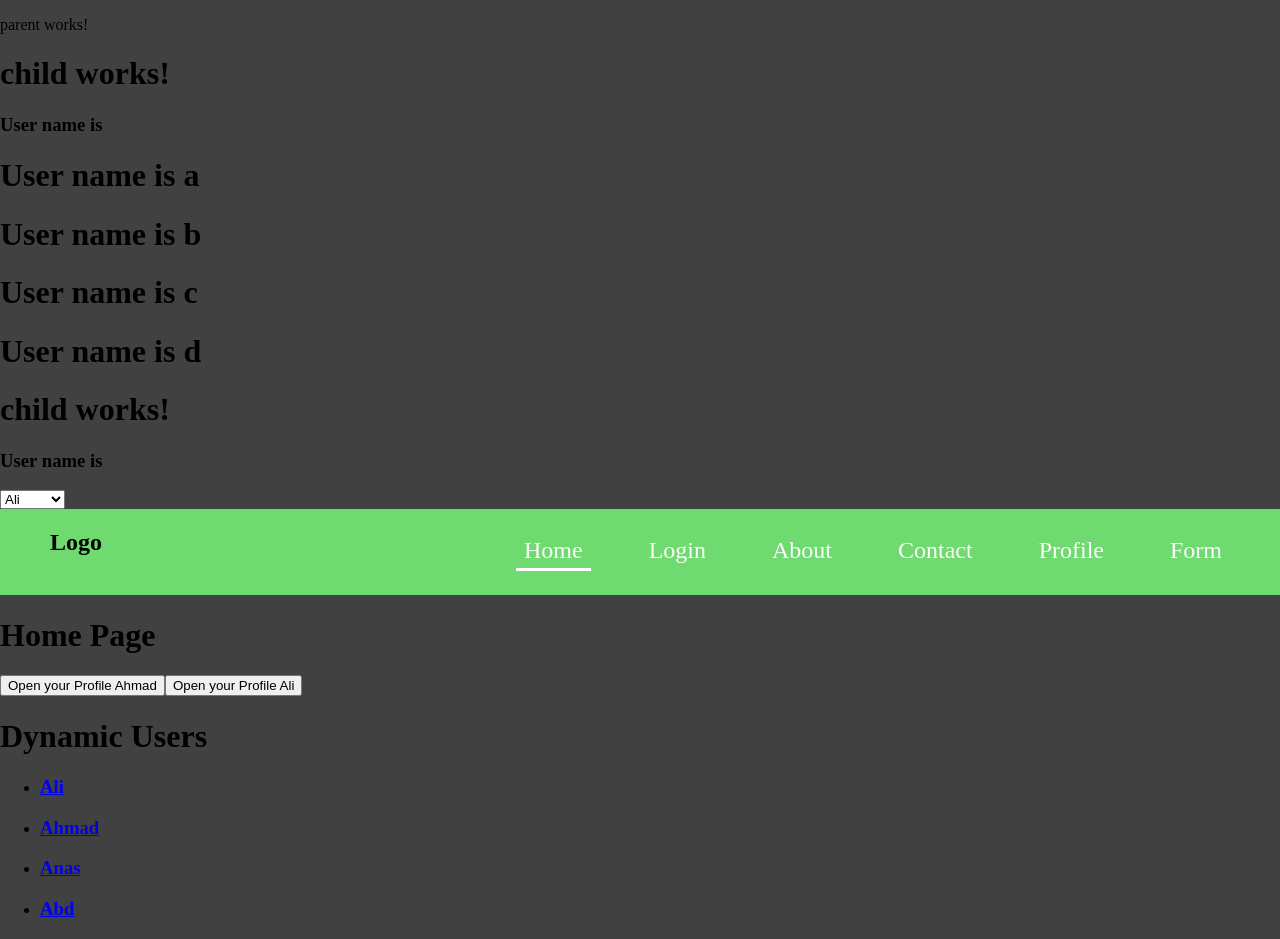
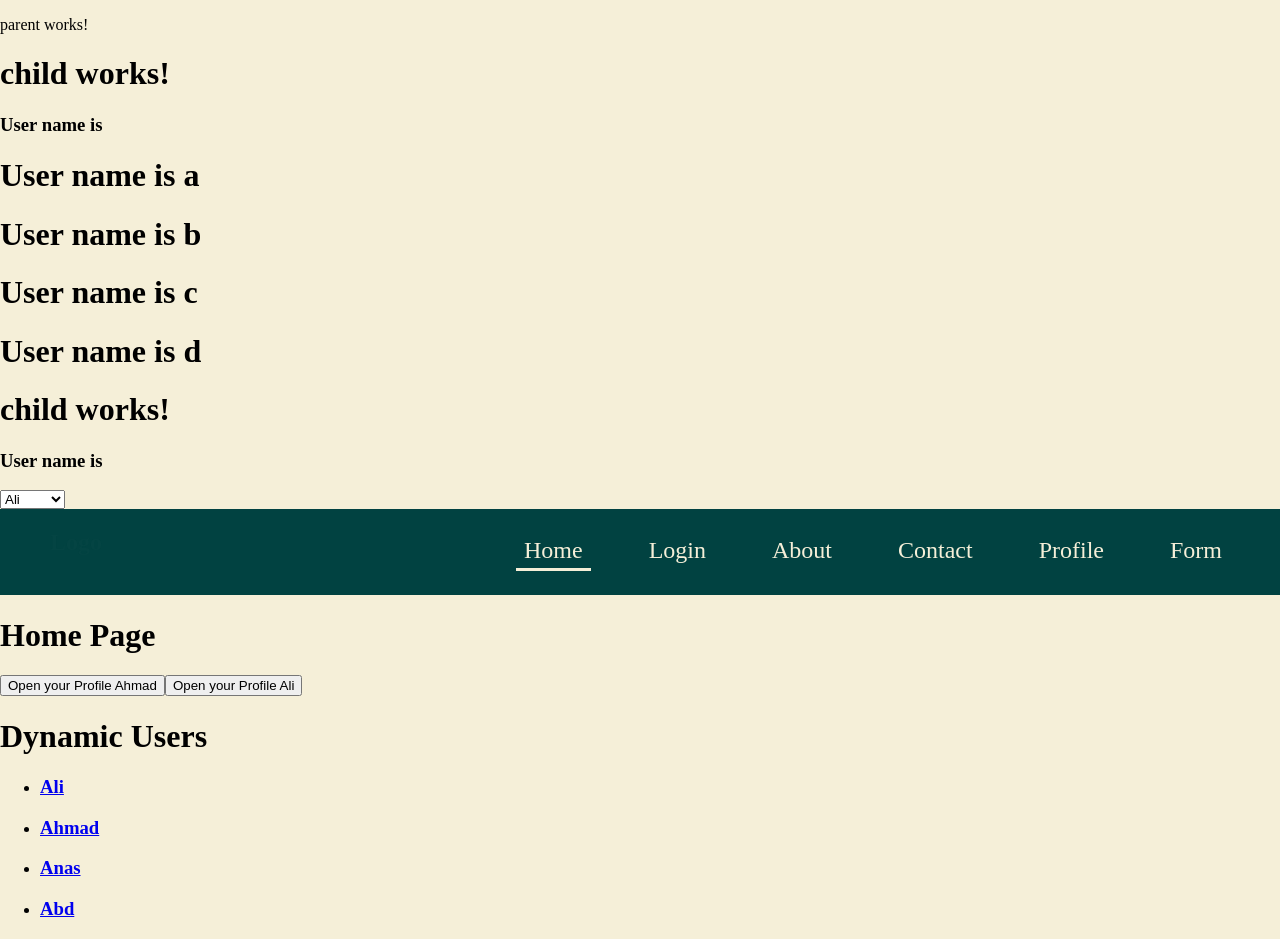
Before and after one commit to Muz1058/Angular, an Angular app: page / in a window 1280 px wide. Built offline with nearby package versions, Linux system fonts and the light colour scheme.

Commit message:
styles updates

```diff
--- a/src/app/header/header.css
+++ b/src/app/header/header.css
@@ -8,10 +8,11 @@ nav{
 
     display: flex;
     justify-content: space-between;
-    background-color: rgb(111, 218, 111);
+    background-color: #014241;
     flex-wrap: wrap;
     padding-left: 50px;
     padding-right: 50px;
+    color: rgb(4,68,67);
 }
 nav ul{
     display: flex;
@@ -25,15 +26,15 @@ nav ul li{
 
     padding: 4px 8px;
 
-    color: #fafafa;
+    color: #F5EFD8;
 }
 
 nav ul li:hover{
-    background-color: rgb(39, 122, 39);
+    background-color: #012d2d;
 }
 
 
 .active{
-    border-bottom: 3px solid white;
+    border-bottom: 3px solid #F5EFD8;
     /* background-color: red; */
 }
--- a/src/styles.css
+++ b/src/styles.css
@@ -1,6 +1,6 @@
 /* You can add global styles to this file, and also import other style files */
  body{
-    background-color: #414141;
+    background-color: #F5EFD8;
     margin: 0;
     padding: 0;
 }
```
